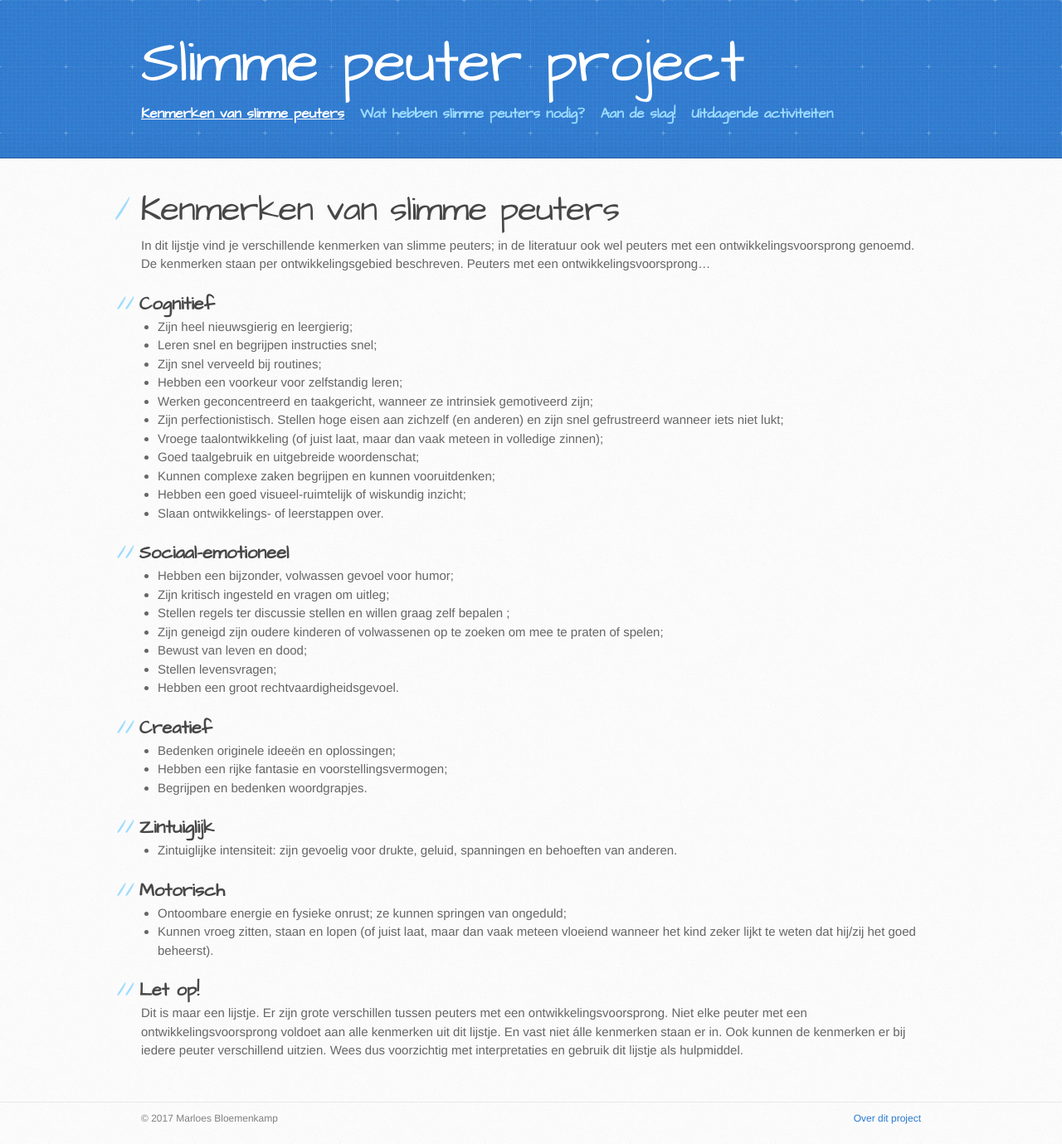
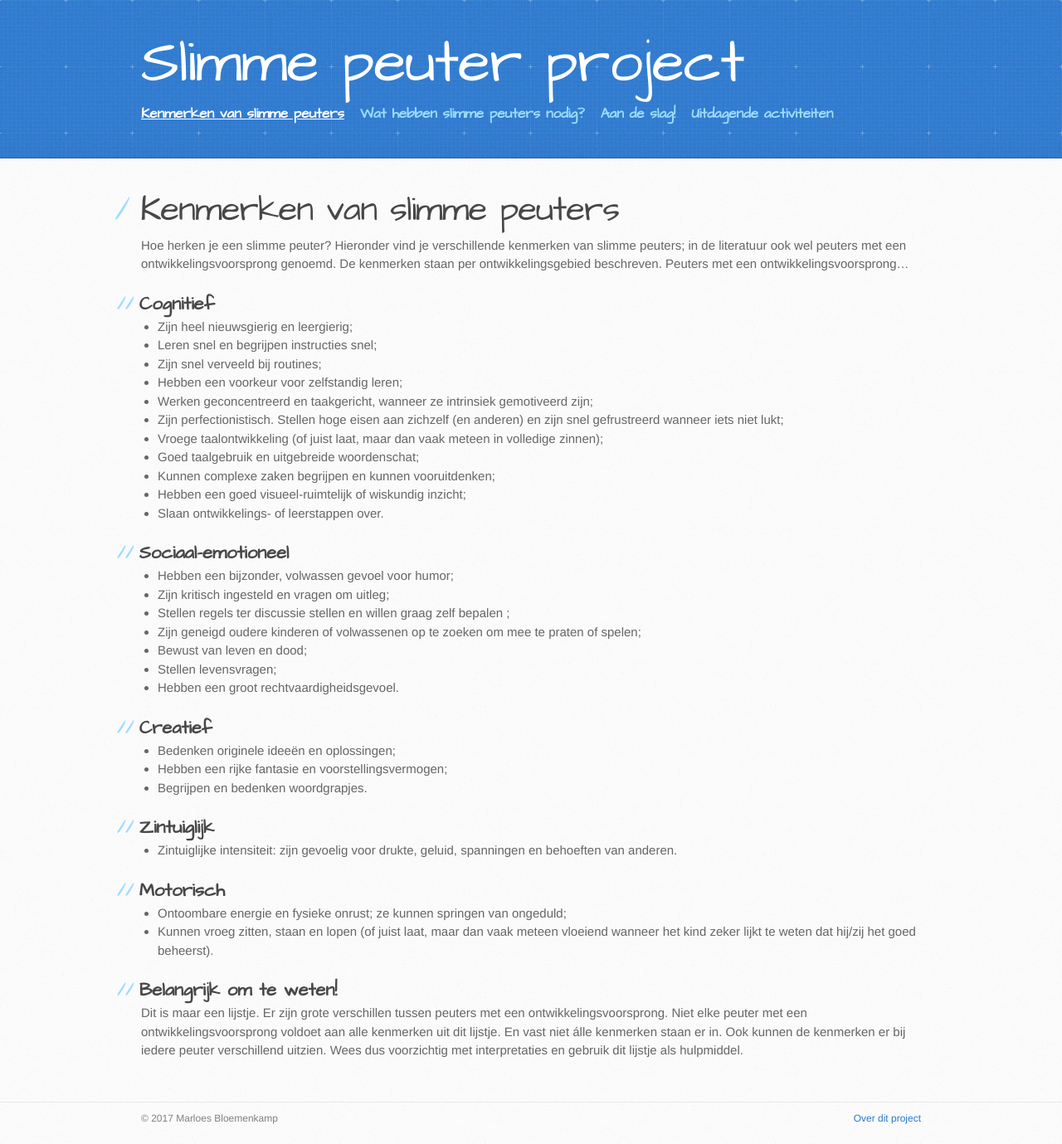
Before and after one commit to marloesbloemenkamp/marloesbloemenkamp.github.io, a Jekyll site: the page built from kenmerken.md, in a window 1280 px wide. Shown: the whole page at 83% size. Built offline with Jekyll 4.4.1, drawn with Linux system fonts in a browser that asks for light colours.

Commit message:
Typos en aanpassing tekst inleiding en laatste alinea

```diff
--- a/kenmerken.md
+++ b/kenmerken.md
@@ -7,7 +7,7 @@ parent: index
 published: true
 ---
 
-In dit lijstje vind je verschillende kenmerken van slimme peuters; in de literatuur ook wel peuters met een ontwikkelingsvoorsprong genoemd. De kenmerken staan per ontwikkelingsgebied beschreven. Peuters met een ontwikkelingsvoorsprong...
+Hoe herken je een slimme peuter? Hieronder vind je verschillende kenmerken van slimme peuters; in de literatuur ook wel peuters met een ontwikkelingsvoorsprong genoemd. De kenmerken staan per ontwikkelingsgebied beschreven. Peuters met een ontwikkelingsvoorsprong...
 
 ## Cognitief
 * Zijn heel nieuwsgierig en leergierig;
@@ -26,7 +26,7 @@ In dit lijstje vind je verschillende kenmerken van slimme peuters; in de literat
 * Hebben een bijzonder, volwassen gevoel voor humor;
 * Zijn kritisch ingesteld en vragen om uitleg;
 * Stellen regels ter discussie stellen en willen graag zelf bepalen ;
-* Zijn geneigd zijn oudere kinderen of volwassenen op te zoeken om mee te praten of spelen;
+* Zijn geneigd oudere kinderen of volwassenen op te zoeken om mee te praten of spelen;
 * Bewust van leven en dood;
 * Stellen levensvragen;
 * Hebben een groot rechtvaardigheidsgevoel.
@@ -43,7 +43,7 @@ In dit lijstje vind je verschillende kenmerken van slimme peuters; in de literat
 * Ontoombare energie en fysieke onrust; ze kunnen springen van ongeduld;
 * Kunnen vroeg zitten, staan en lopen (of juist laat, maar dan vaak meteen vloeiend wanneer het kind zeker lijkt te weten dat hij/zij het goed beheerst).
 
-## Let op!
+## Belangrijk om te weten!
 Dit is maar een lijstje. Er zijn grote verschillen tussen peuters met een ontwikkelingsvoorsprong. Niet elke peuter met een ontwikkelingsvoorsprong voldoet aan alle kenmerken uit dit lijstje.
 En vast niet álle kenmerken staan er in. Ook kunnen de kenmerken er bij iedere peuter verschillend uitzien.
 Wees dus voorzichtig met interpretaties en gebruik dit lijstje als hulpmiddel.
```
